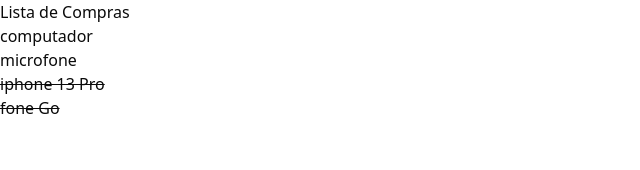
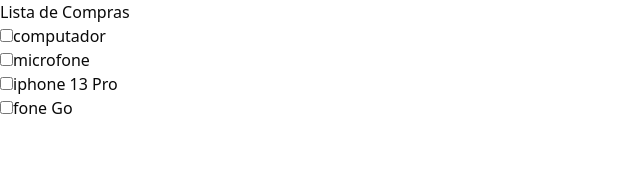
Before and after one commit to AlessaKessyla/introducao-nextjs, a Next.js app: page /lista in a window 1280 px wide. Shown: the top 170 px of the page, without its empty margins (0-640 px from the left). Built offline with nearby package versions, Linux system fonts and the light colour scheme.

Commit message:
Ajusta componente ListaDeCompras com função handleCheck

```diff
--- a/src/components/ListaDeCompras.tsx
+++ b/src/components/ListaDeCompras.tsx
@@ -1,25 +1,52 @@
+'use client'
+
+import { useState } from "react";
 
 export default function ListaDeCompras() {
 
+
     const items = [
-    { objeto: "computador", comprado: false },
-    { objeto: "microfone", comprado: false },
-    { objeto: "iphone 13 Pro", comprado: true },
-    { objeto: "fone Go", comprado: true },
+    { objeto: "computador", comprado: false },//0
+    { objeto: "microfone", comprado: false },//1
+    { objeto: "iphone 13 Pro", comprado: false },///2
+    { objeto: "fone Go", comprado: false },
     ];
+
+
+    const [lista, setLista] = useState(items);
+
+    const handleCheck = (index: number) => {
+        // nao modificar a lista no estado atual
+        const novaLista = [...lista];
+
+        // usando forEach p percorrer
+        novaLista.forEach((item, i)=>{
+            if (i === index){
+                item.comprado = !item.comprado; // inverte o valor
+
+            }
+        });
+
+        setLista(novaLista);
+    };
+
+
 
     return (
     <div>
+
         <h1>Lista de Compras</h1>
         <ul>
-        {items.map((item, index) => (
-        <li
-            key={`${item.objeto}-${index}`}  // combina o nome com o índice
-            style={{
-            textDecoration: item.comprado ? "line-through" : "none",
-            }}
-        >
+            {lista.map((item, index) => (
+                <li key={index}>
+                    <input
+                    type="checkbox"
+                    checked={item.comprado}
+                    onClick={() => handleCheck(index)}
+                    ></input>
+                    <span className={item.comprado ? "line-through" : ""}>
                         {item.objeto}
+                    </span>
                 </li>
             ))}
         </ul>
```
Lines whose indentation alone changed are shown as unchanged.
